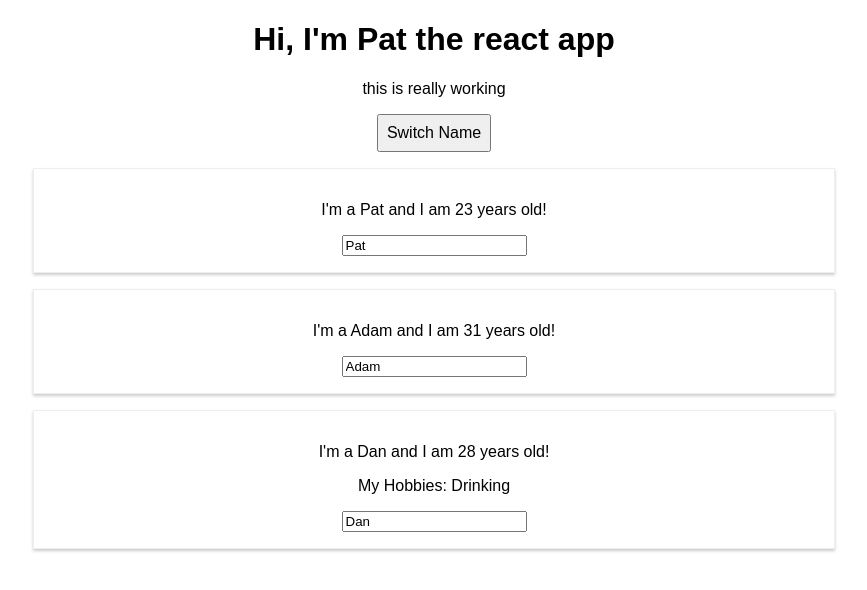
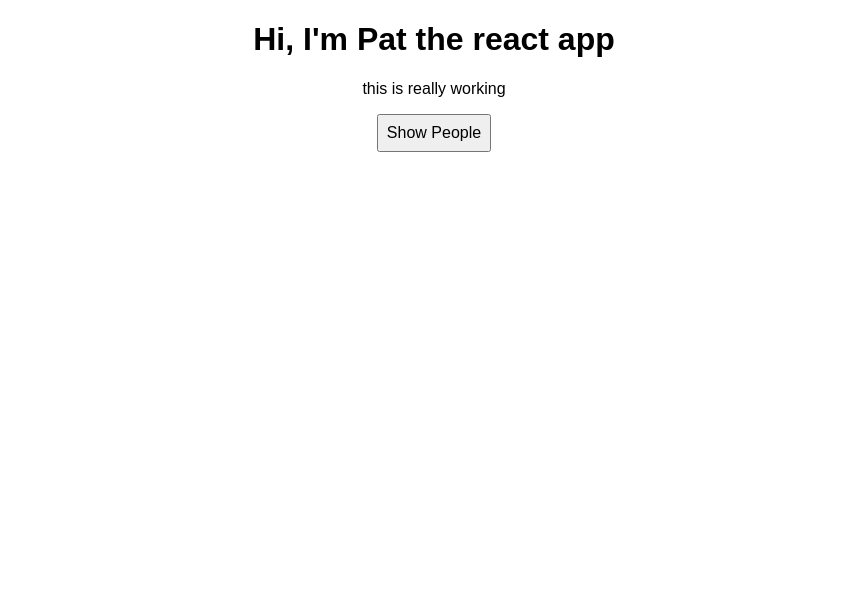
Before and after one commit to patmosebach/react-complete-guide, a React (Create React App) app in the folder react-guide/: page / in a window 1280 px wide. Shown: the top 590 px of the page, without its empty margins (206-1073 px from the left). Built offline with nearby package versions, Linux system fonts and the light colour scheme.

Commit message:
Finished sec 3 and started lists in sec 4

```diff
--- a/react-guide/src/App.js
+++ b/react-guide/src/App.js
@@ -5,22 +5,12 @@ import Person from './Person/Person';
 class App extends Component {
   state = {
     persons: [
-      { name: 'Pat', age: 23 },
-      { name: 'Adam', age: 31 },
-      { name: 'Dan', age: 28 }
+      { id:4321, name: 'Pat', age: 23 },
+      { id:6543, name: 'Adam', age: 31 },
+      { id:5432, name: 'Dan', age: 28 }
     ],
-    otherState: 'some other stuff'
-  }
-
-  switchPersonsHandler = (newName) => {
-    console.log('Was clicked!');
-    this.setState({
-      persons: [
-        { name: newName, age: 24  },
-        { name: 'Adam', age: 32 },
-        { name: 'Dan', age: 28 }
-      ]
-    })
+    otherState: 'some other stuff',
+    showPersons: false
   }
 
   nameChangedHandler = (event) => {
@@ -33,6 +23,20 @@ class App extends Component {
     })
   }
 
+  togglePersonsHandler = () => {
+    this.setState({
+      showPersons: !this.state.showPersons
+    })
+  }
+
+  deletePersonHandler = (personIndex) => {
+    //const persons = this.state.person.slice();
+    const persons = [...this.state.persons];
+
+    persons.splice(personIndex, 1);
+    this.setState({persons:persons})
+  }
+
   render() {
     const style = {
       backgroundCoor: 'white',
@@ -42,24 +46,30 @@ class App extends Component {
       cursor: 'pointer'
     };
 
+    let persons = null;
+
+    if(this.state.showPersons){
+      persons = (
+        <div>
+          {this.state.persons.map((person, index) => {
+            return <Person
+              click={() => this.deletePersonHandler(index)}
+              name={person.name}
+              age={person.age}
+              key = {person.id}/>
+          })}
+        </div>
+      );
+    }
+
     return (
       <div className="App">
           <h1>Hi, I'm Pat the react app</h1>
           <p>this is really working</p>
           <button
           style={style}
-          onClick={() => this.switchPersonsHandler('Patrick')} >Switch Name</button>
-          <Person
-            name={this.state.persons[0].name}
-            age={this.state.persons[0].age}/>
-          <Person
-            name={this.state.persons[1].name}
-            age={this.state.persons[1].age}/>
-          <Person
-            name={this.state.persons[2].name}
-            age={this.state.persons[2].age}
-            click={this.switchPersonsHandler.bind(this, 'Patty')}
-            changed={this.nameChangedHandler}>My Hobbies: Drinking</Person>
+          onClick={this.togglePersonsHandler} >Show People</button>
+          {persons}
       </div>
     );
 
```
